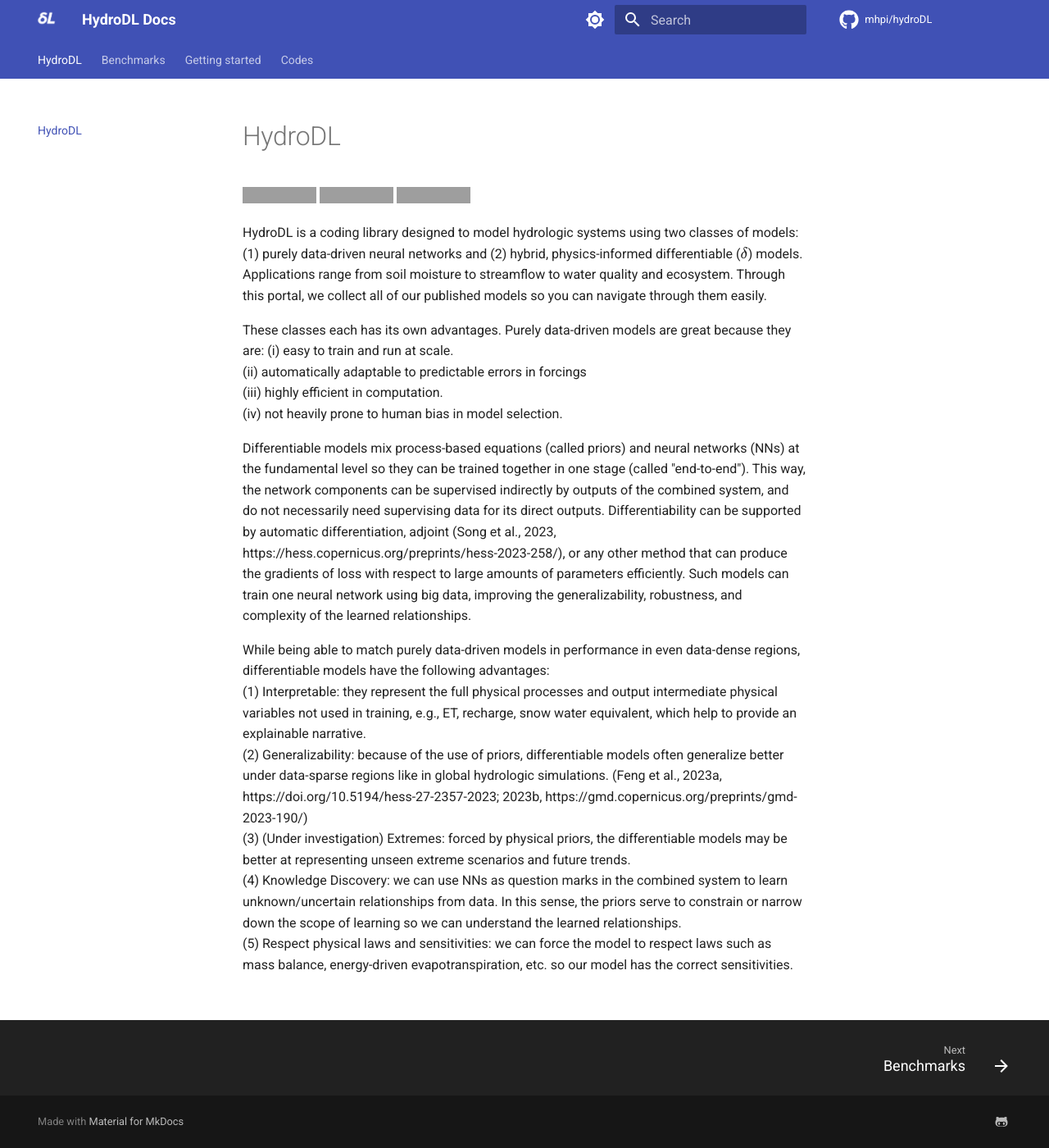
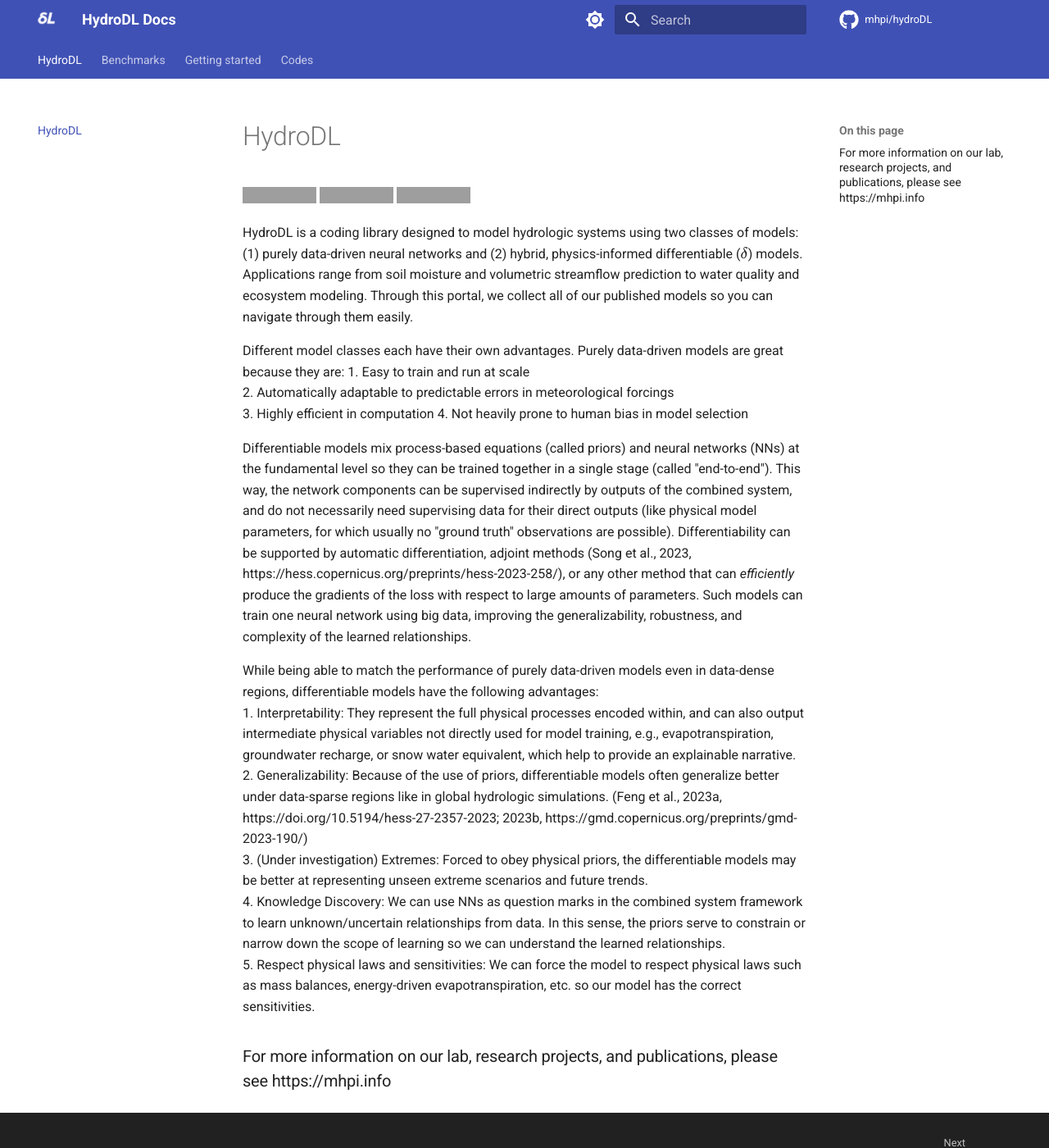
Before and after one commit to mhpi/mhpi.github.io, an MkDocs documentation site: the page built from docs/index.md, in a window 1280 px wide and 1400 px high. Shown: the whole window at 82% size. Built offline with MkDocs 1.6.1 and Material for MkDocs 9.7.7, drawn with Linux system fonts in a browser that asks for light colours; a script that is not in the unit is left out; comment, search, counter and statistics services are not loaded; grey boxes are pictures that could not be loaded.

Commit message:
Update index.md
Added link to Dr. Shen's website, cleaned up text

```diff
--- a/docs/index.md
+++ b/docs/index.md
@@ -2,19 +2,21 @@
 
 [![PyPI](https://img.shields.io/pypi/v/hydroDL?color=blue)](https://pypi.org/project/hydroDL/)  [![DOI](https://zenodo.org/badge/DOI/10.5281/zenodo.3993880.svg)](https://doi.org/10.5281/zenodo.3993880) [![CodeStyle](https://img.shields.io/badge/code%20style-Black-black)]()
 
-HydroDL is a coding library designed to model hydrologic systems using two classes of models: (1) purely data-driven neural networks and (2) hybrid, physics-informed differentiable ($\delta$) models. Applications range from soil moisture to streamflow to water quality and ecosystem. Through this portal, we collect all of our published models so you can navigate through them easily.
+HydroDL is a coding library designed to model hydrologic systems using two classes of models: (1) purely data-driven neural networks and (2) hybrid, physics-informed differentiable ($\delta$) models. Applications range from soil moisture and volumetric streamflow prediction to water quality and ecosystem modeling. Through this portal, we collect all of our published models so you can navigate through them easily.
 
-These classes each has its own advantages. Purely data-driven models are great because they are:
-(i) easy to train and run at scale.
-(ii) automatically adaptable to predictable errors in forcings
-(iii) highly efficient in computation.
-(iv) not heavily prone to human bias in model selection.
+Different model classes each have their own advantages. Purely data-driven models are great because they are:
+1. Easy to train and run at scale
+2. Automatically adaptable to predictable errors in meteorological forcings
+3. Highly efficient in computation
+4. Not heavily prone to human bias in model selection
 
-Differentiable models mix process-based equations (called priors) and neural networks (NNs) at the fundamental level so they can be trained together in one stage (called "end-to-end"). This way, the network components can be supervised indirectly by outputs of the combined system, and do not necessarily need supervising data for its direct outputs. Differentiability can be supported by automatic differentiation, adjoint (Song et al., 2023, https://hess.copernicus.org/preprints/hess-2023-258/), or any other method that can produce the gradients of loss with respect to large amounts of parameters efficiently. Such models can train one neural network using big data, improving the generalizability, robustness, and complexity of the learned relationships.
+Differentiable models mix process-based equations (called priors) and neural networks (NNs) at the fundamental level so they can be trained together in a single stage (called "end-to-end"). This way, the network components can be supervised indirectly by outputs of the combined system, and do not necessarily need supervising data for their direct outputs (like physical model parameters, for which usually no "ground truth" observations are possible). Differentiability can be supported by automatic differentiation, adjoint methods (Song et al., 2023, https://hess.copernicus.org/preprints/hess-2023-258/), or any other method that can *efficiently* produce the gradients of the loss with respect to large amounts of parameters. Such models can train one neural network using big data, improving the generalizability, robustness, and complexity of the learned relationships.
 
-While being able to match purely data-driven models in performance in even data-dense regions, differentiable models have the following advantages:
-(1) Interpretable: they represent the full physical processes and output intermediate physical variables not used in training, e.g., ET, recharge, snow water equivalent, which help to provide an explainable narrative.
-(2) Generalizability: because of the use of priors, differentiable models often generalize better under data-sparse regions like in global hydrologic simulations. (Feng et al., 2023a, https://doi.org/10.5194/hess-27-2357-2023; 2023b, https://gmd.copernicus.org/preprints/gmd-2023-190/)
-(3) (Under investigation) Extremes: forced by physical priors, the differentiable models may be better at representing unseen extreme scenarios and future trends.
-(4) Knowledge Discovery: we can use NNs as question marks in the combined system to learn unknown/uncertain relationships from data. In this sense, the priors serve to constrain or narrow down the scope of learning so we can understand the learned relationships.
-(5) Respect physical laws and sensitivities: we can force the model to respect laws such as mass balance, energy-driven evapotranspiration, etc. so our model has the correct sensitivities.
+While being able to match the performance of purely data-driven models even in data-dense regions, differentiable models have the following advantages:
+1. Interpretability: They represent the full physical processes encoded within, and can also output intermediate physical variables not directly used for model training, e.g., evapotranspiration, groundwater recharge, or snow water equivalent, which help to provide an explainable narrative.
+2. Generalizability: Because of the use of priors, differentiable models often generalize better under data-sparse regions like in global hydrologic simulations. (Feng et al., 2023a, https://doi.org/10.5194/hess-27-2357-2023; 2023b, https://gmd.copernicus.org/preprints/gmd-2023-190/)
+3. (Under investigation) Extremes: Forced to obey physical priors, the differentiable models may be better at representing unseen extreme scenarios and future trends.
+4. Knowledge Discovery: We can use NNs as question marks in the combined system framework to learn unknown/uncertain relationships from data. In this sense, the priors serve to constrain or narrow down the scope of learning so we can understand the learned relationships.
+5. Respect physical laws and sensitivities: We can force the model to respect physical laws such as mass balances, energy-driven evapotranspiration, etc. so our model has the correct sensitivities.
+
+### For more information on our lab, research projects, and publications, please see https://mhpi.info
```
